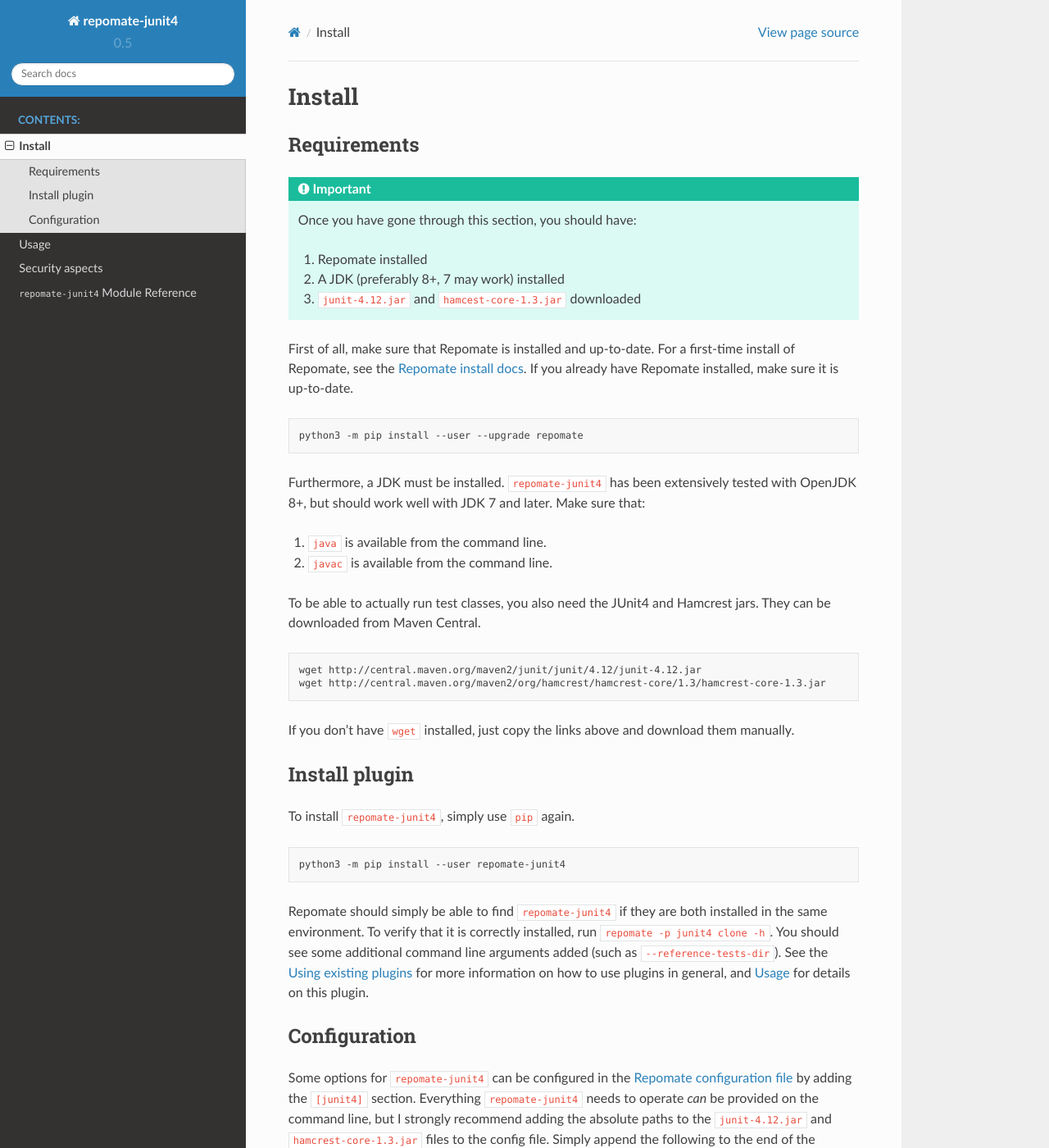
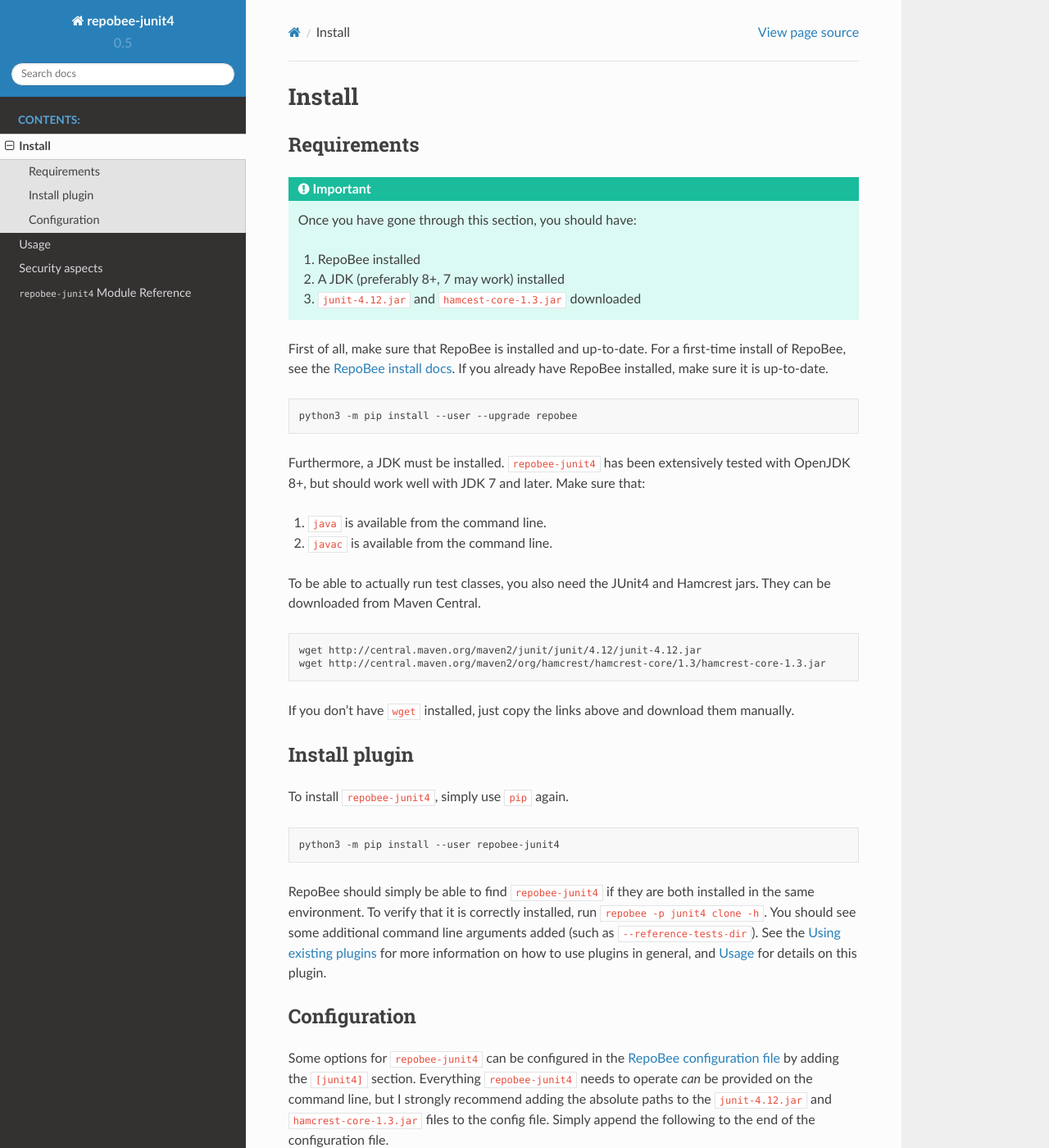
Before and after one commit to repobee/repobee-junit4, a Sphinx documentation site: the page built from docs/install.rst, in a window 1280 px wide and 1400 px high. Shown: the whole window at 82% size. Built offline with Sphinx 7.4.7 and the Read the Docs theme 2.0.0, drawn with Linux system fonts in a browser that asks for light colours.

Commit message:
Update documentation

```diff
--- a/docs/conf.py
+++ b/docs/conf.py
@@ -19,7 +19,7 @@
 
 # -- Project information -----------------------------------------------------
 
-project = "repomate-junit4"
+project = "repobee-junit4"
 copyright = "2019, Simon Larsén"
 author = "Simon Larsén"
 
@@ -114,7 +114,7 @@
 # -- Options for HTMLHelp output ---------------------------------------------
 
 # Output file base name for HTML help builder.
-htmlhelp_basename = "repomate-junit4doc"
+htmlhelp_basename = "repobee-junit4doc"
 
 
 # -- Options for LaTeX output ------------------------------------------------
@@ -140,8 +140,8 @@
 latex_documents = [
     (
         master_doc,
-        "repomate-junit4.tex",
-        "repomate-junit4 Documentation",
+        "repobee-junit4.tex",
+        "repobee-junit4 Documentation",
         "Simon Larsén",
         "manual",
     )
@@ -155,8 +155,8 @@
 man_pages = [
     (
         master_doc,
-        "repomate-junit4",
-        "repomate-junit4 Documentation",
+        "repobee-junit4",
+        "repobee-junit4 Documentation",
         [author],
         1,
     )
@@ -171,10 +171,10 @@
 texinfo_documents = [
     (
         master_doc,
-        "repomate-junit4",
-        "repomate-junit4 Documentation",
+        "repobee-junit4",
+        "repobee-junit4 Documentation",
         author,
-        "repomate-junit4",
+        "repobee-junit4",
         "One line description of project.",
         "Miscellaneous",
     )
--- a/docs/index.rst
+++ b/docs/index.rst
@@ -1,9 +1,9 @@
-.. repomate-junit4 documentation master file, created by
+.. repobee-junit4 documentation master file, created by
    sphinx-quickstart on Sun Mar 17 22:45:15 2019.
    You can adapt this file completely to your liking, but it should at least
    contain the root `toctree` directive.
 
-Welcome to repomate-junit4's documentation!
+Welcome to repobee-junit4's documentation!
 ===========================================
 
 .. toctree::
--- a/docs/install.rst
+++ b/docs/install.rst
@@ -10,19 +10,19 @@
 
    Once you have gone through this section, you should have:
 
-   1. Repomate installed
+   1. RepoBee installed
    2. A JDK (preferably 8+, 7 may work) installed
    3. ``junit-4.12.jar`` and ``hamcest-core-1.3.jar`` downloaded
 
-First of all, make sure that Repomate is installed and up-to-date. For a
-first-time install of Repomate, see the `Repomate install docs`_. If you
-already have Repomate installed, make sure it is up-to-date.
+First of all, make sure that RepoBee is installed and up-to-date. For a
+first-time install of RepoBee, see the `RepoBee install docs`_. If you
+already have RepoBee installed, make sure it is up-to-date.
 
 .. code-block:: bash
 
-   python3 -m pip install --user --upgrade repomate
+   python3 -m pip install --user --upgrade repobee
 
-Furthermore, a JDK must be installed. ``repomate-junit4`` has been extensively
+Furthermore, a JDK must be installed. ``repobee-junit4`` has been extensively
 tested with OpenJDK 8+, but should work well with JDK 7 and later. Make sure
 that:
 
@@ -43,15 +43,15 @@
 Install plugin
 --------------
 
-To install ``repomate-junit4``, simply use ``pip`` again.
+To install ``repobee-junit4``, simply use ``pip`` again.
 
 .. code-block:: bash
 
-   python3 -m pip install --user repomate-junit4
+   python3 -m pip install --user repobee-junit4
 
-Repomate should simply be able to find ``repomate-junit4`` if they are both
+RepoBee should simply be able to find ``repobee-junit4`` if they are both
 installed in the same environment. To verify that it is correctly installed,
-run ``repomate -p junit4 clone -h``. You should see some additional command
+run ``repobee -p junit4 clone -h``. You should see some additional command
 line arguments added (such as ``--reference-tests-dir``). See the `Using
 existing plugins`_ for more information on how to use plugins in general,
 and :ref:`usage` for details on this plugin.
@@ -61,9 +61,9 @@
 Configuration
 -------------
 
-Some options for ``repomate-junit4`` can be configured in the `Repomate
+Some options for ``repobee-junit4`` can be configured in the `RepoBee
 configuration file`_ by adding the ``[junit4]`` section. Everything
-``repomate-junit4`` needs to operate *can* be provided on the command line, but
+``repobee-junit4`` needs to operate *can* be provided on the command line, but
 I strongly recommend adding the absolute paths to the ``junit-4.12.jar`` and
 ``hamcrest-core-1.3.jar`` files to the config file. Simply append the following
 to the end of the configuration file.
@@ -80,6 +80,6 @@
 
 See :ref:`cli` for a complete list of arguments that can be configured.
 
-.. _Repomate install docs: https://repomate.readthedocs.io/en/latest/install.html
-.. _Repomate configuration file: https://repomate.readthedocs.io/en/latest/configuration.html#configuration-file
-.. _Using existing plugins: https://repomate.readthedocs.io/en/latest/plugins.html#using-existing-plugins
+.. _RepoBee install docs: https://repobee.readthedocs.io/en/latest/install.html
+.. _RepoBee configuration file: https://repobee.readthedocs.io/en/latest/configuration.html#configuration-file
+.. _Using existing plugins: https://repobee.readthedocs.io/en/latest/plugins.html#using-existing-plugins
--- a/docs/security.rst
+++ b/docs/security.rst
@@ -4,7 +4,7 @@
 ****************
 
 There are some inconvenient security implications to running untrusted code on
-your own computer. ``repomate-junit4`` tries to limit what a student's code can
+your own computer. ``repobee-junit4`` tries to limit what a student's code can
 do by running with a very strict JVM `Security Policy`_. This is enforced by
 the Java SecurityManager_. The policy used looks like this:
 
@@ -42,4 +42,4 @@
 
 .. _Security Policy: https://docs.oracle.com/javase/7/docs/technotes/guides/security/PolicyFiles.html
 .. _SecurityManager: https://docs.oracle.com/javase/8/docs/api/java/lang/SecurityManager.html
-.. _open an issue: https://github.com/slarse/repomate-junit4/issues/new
+.. _open an issue: https://github.com/repobee/repobee-junit4/issues/new
```
Also changed, not shown: README.md (+16 -16 lines), docs/code.rst (+5 -5 lines), docs/usage.rst (+8 -8 lines).
